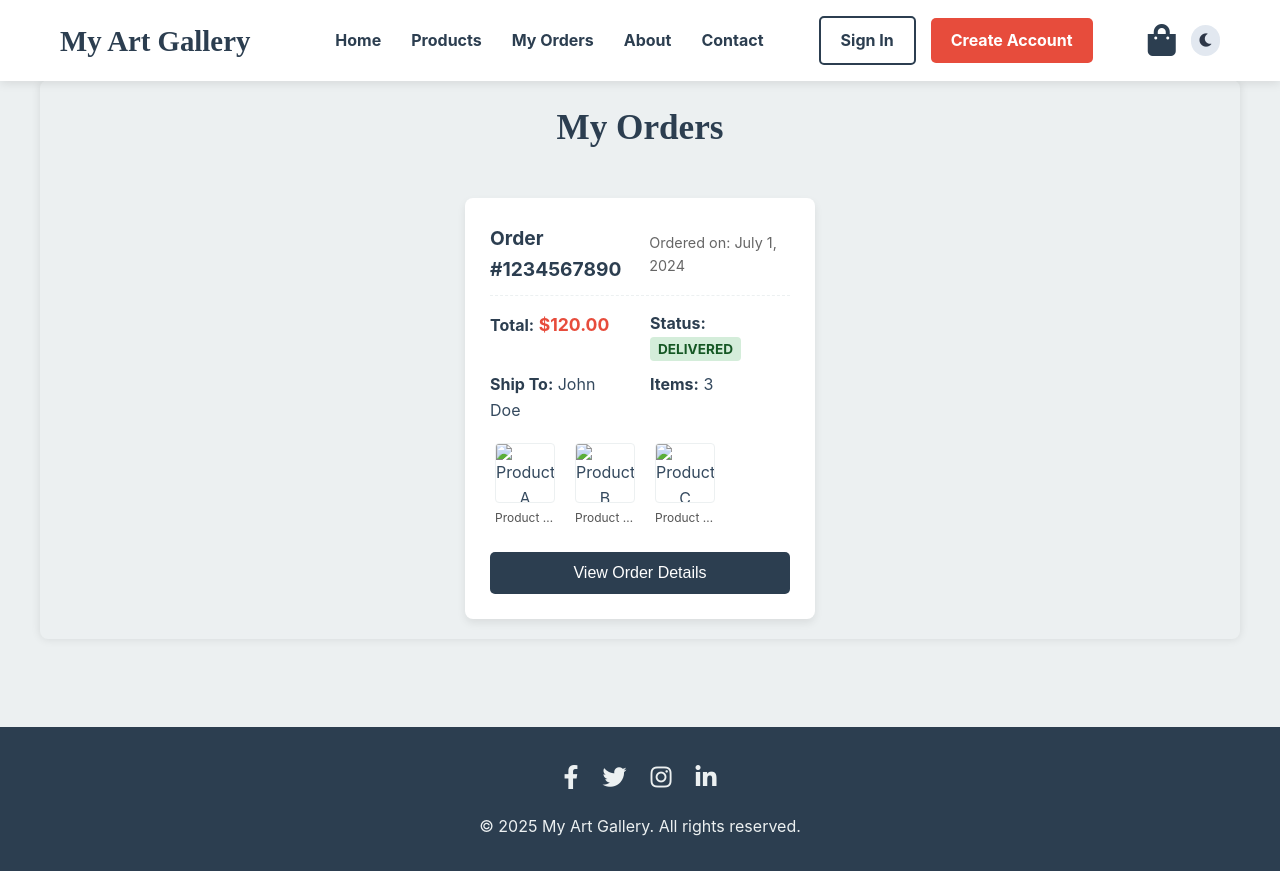
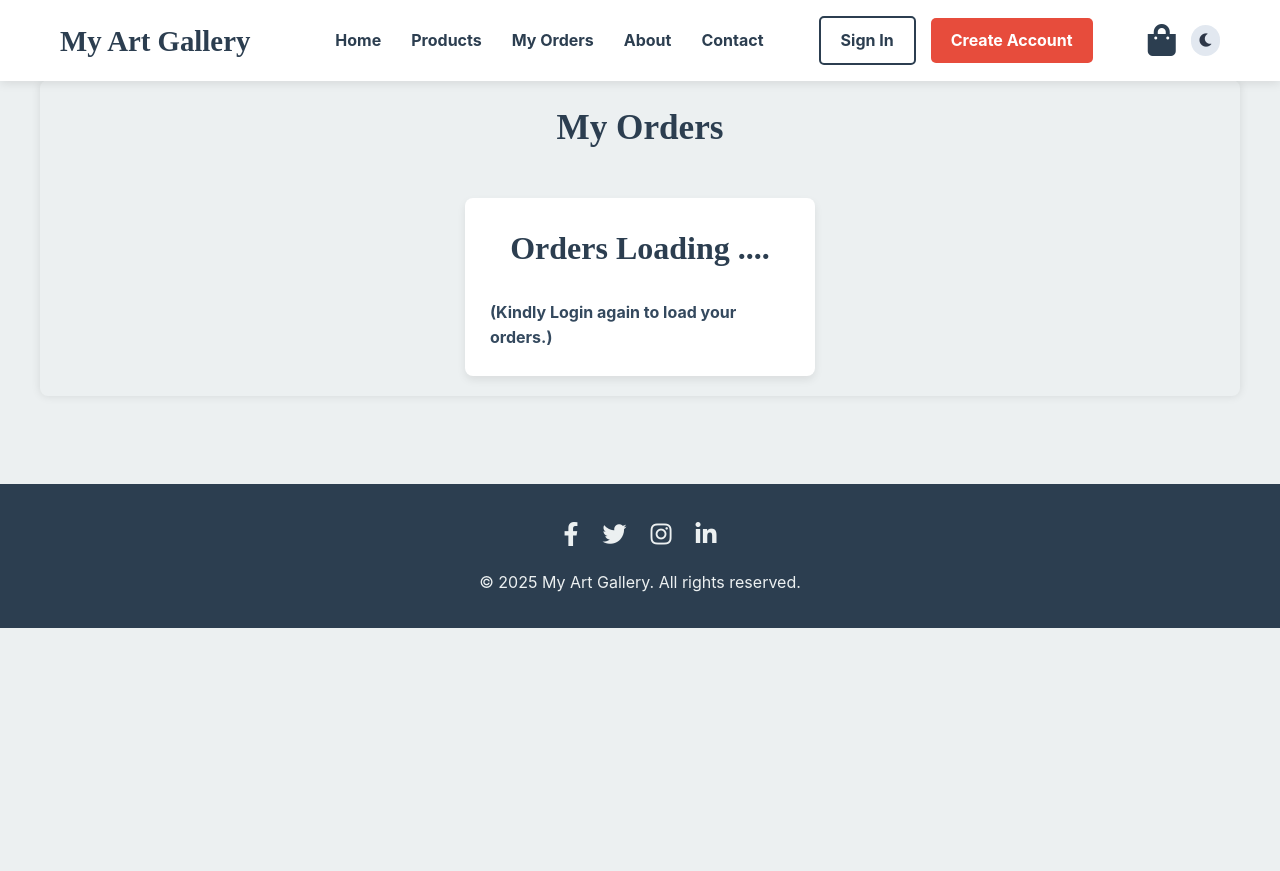
Before and after one commit to Imrudra7/ArtGallery, a plain HTML site: page Client/Order.html in a window 1280 px wide. After the commit the page ends 800 px from the top, so only its background shows below. Drawn offline with Linux system fonts and the light colour scheme.

Commit message:
Empty String and message

```diff
--- a/Client/Order.html
+++ b/Client/Order.html
@@ -837,40 +837,8 @@
 
         <div class="orders-list"  id="orders-list">
             <section class="order-card">
-                <div class="order-header">
-                    <h3>Order #1234567890</h3>
-                    <span class="order-date">Ordered on: July 1, 2024</span>
-                </div>
-                <div class="order-details-grid">
-                    <div class="detail-item">
-                        <strong>Total:</strong> <span class="order-total-price">$120.00</span>
-                    </div>
-                    <div class="detail-item">
-                        <strong>Status:</strong> <span class="order-status delivered">Delivered</span>
-                    </div>
-                    <div class="detail-item">
-                        <strong>Ship To:</strong> John Doe
-                    </div>
-                    <div class="detail-item">
-                        <strong>Items:</strong> 3
-                    </div>
-                </div>
-
-                <div class="order-items-preview">
-                    <div class="item-preview">
-                        <img src="" alt="Product A">
-                        <p>Product Name A</p>
-                    </div>
-                    <div class="item-preview">
-                        <img src="" alt="Product B">
-                        <p>Product Name B</p>
-                    </div>
-                    <div class="item-preview">
-                        <img src="" alt="Product C">
-                        <p>Product Name C</p>
-                    </div>
-                </div>
-                <button class="view-details-button primary-button">View Order Details</button>
+               <h2> Orders Loading .... </h2>
+                <h4>(Kindly Login again to load your orders.) </h4>
             </section>
 
 
```
